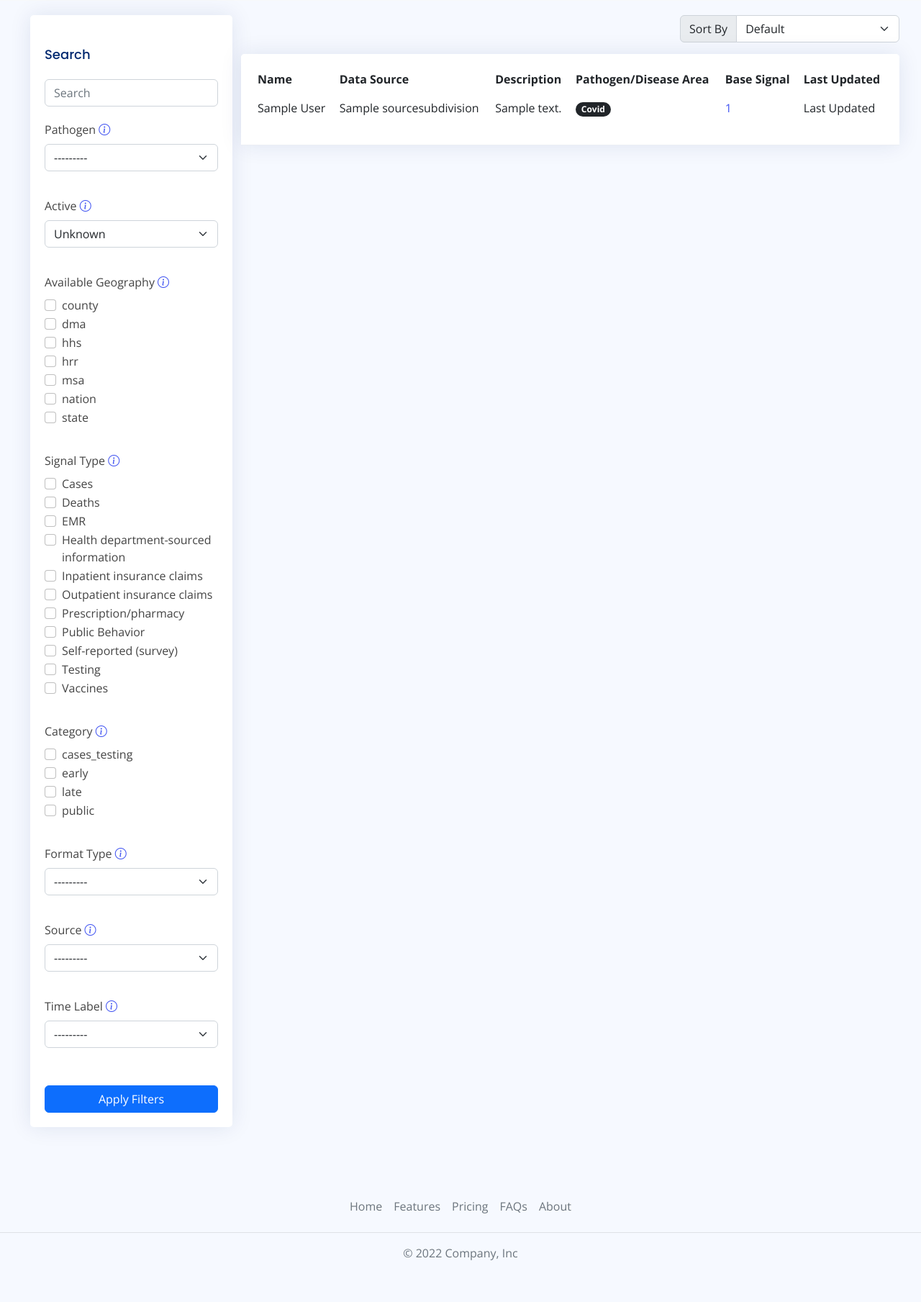
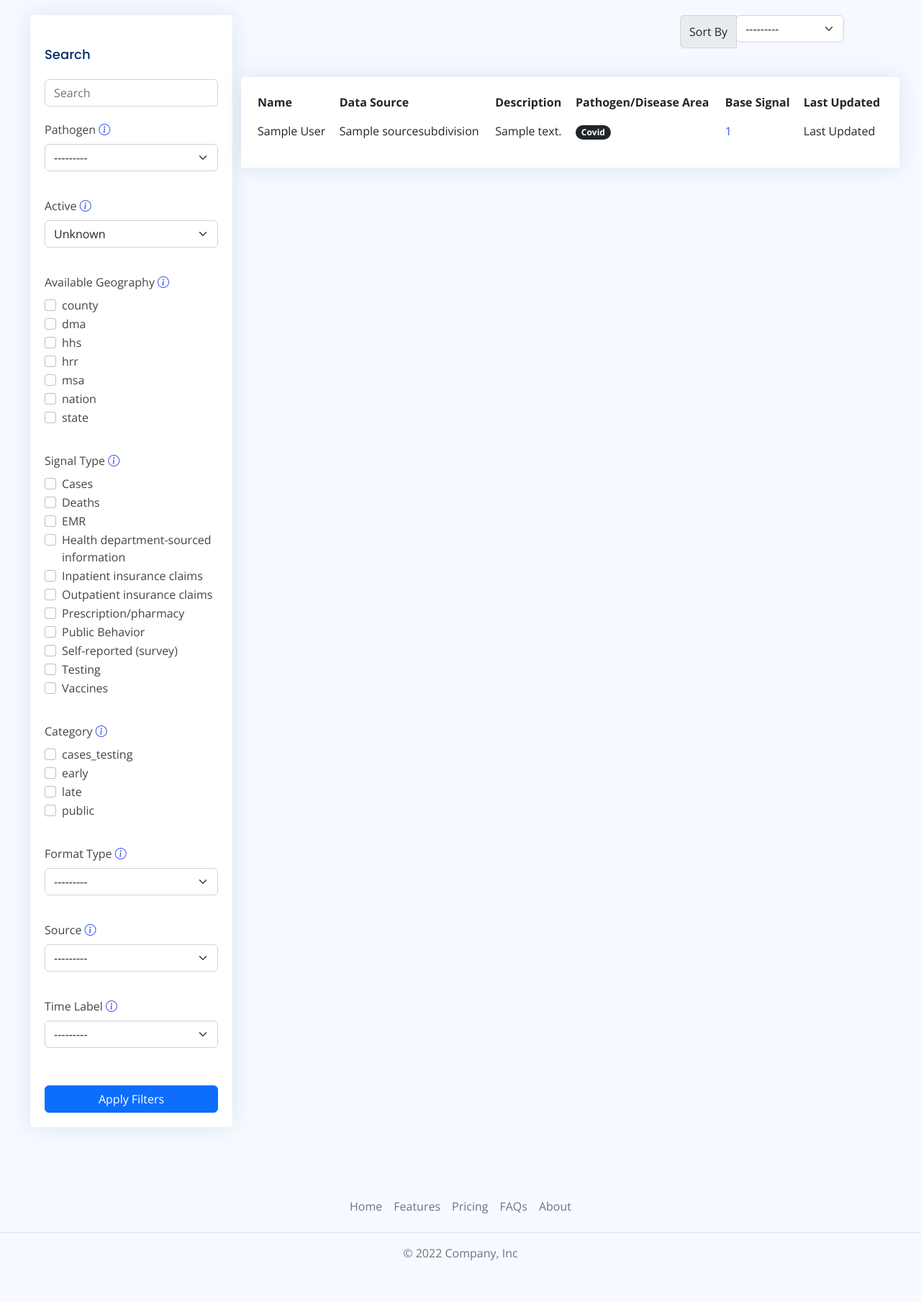
Before and after one commit to cmu-delphi/signal_documentation, a Django app: template src/templates/signals/signals.html in a window 1280 px wide. Shown: the part 315-2124 px from the top of the page at 72% size. Run offline with Django 4.2, Linux system fonts and the light colour scheme; data comes from the database, SQL or seed files in the repository; tables that the repository leaves empty hold one stand-in row (values such as "Sample post"); the template is opened without the code that fills it: values that come from a table or form of the project are taken from there, most other values are stand-ins (such as "Sample title", 1, 10 or a date in 2020); data that the repository does not hold is empty; parts of the project's set-up code (start-up, migrations or seed data) failed here and were passed over; some libraries are stand-ins or nearby versions.

Commit message:
🛠️ signals/filters.py -> Added an OrderingFilter for signal ordering 🛠️ signals/forms.py -> Added order_by field to SignalFilterForm 🛠️ signals/views.py -> Added a blank line 🛠️ templates/signals/signals.html -> Added form for filtering signals

```diff
--- a/src/signals/filters.py
+++ b/src/signals/filters.py
@@ -2,7 +2,7 @@ from typing import Any
 
 import django_filters
 from django.db.models import Q
-from django_filters.filters import CharFilter
+from django_filters.filters import CharFilter, OrderingFilter
 
 from signals.models import Signal
 
@@ -13,6 +13,13 @@ class SignalFilter(django_filters.FilterSet):
     """
 
     search = CharFilter(method='filter_search')
+    order_by = OrderingFilter(
+        fields=(
+            ('name', 'ame'),
+            ('source__name', 'source'),
+            ('last_updated', 'last_updated'),
+        )
+    )
 
     class Meta:
         model = Signal
--- a/src/signals/forms.py
+++ b/src/signals/forms.py
@@ -16,6 +16,14 @@ class SignalFilterForm(forms.ModelForm):
     """
     A form for filtering signals.
     """
+    order_by = forms.ChoiceField(choices=[
+            ('', '---------'),
+            ('name', 'Name'),
+            ('source__name', 'Source'),
+            ('last_updated', 'Last Updated'),
+        ],
+        required=False,
+    )
     search = forms.CharField(min_length=3)
     pathogen = forms.ModelChoiceField(queryset=Pathogen.objects.all(), empty_label='---------')
     active = forms.NullBooleanField(initial=None)
@@ -26,6 +34,7 @@ class SignalFilterForm(forms.ModelForm):
     class Meta:
         model = Signal
         fields: list[str] = [
+            'order_by',
             'search',
             'pathogen',
             'active',
@@ -38,6 +47,11 @@ class SignalFilterForm(forms.ModelForm):
         ]
 
         widgets = {
+            'order_by': forms.Select(attrs={
+                'class': 'form-select',
+                'id': 'order_by',
+                'aria-label': 'Order by',
+            }),
             'search': forms.TextInput(attrs={'class': 'form-control', 'placeholder': 'Enter search term'}),
             'pathogen': forms.Select(attrs={'class': 'form-select'}),
             'active': forms.NullBooleanSelect(attrs={'class': 'form-check mt-3', 'label': "Test <i class='ri-stack-line'></i>"},),
--- a/src/templates/signals/signals.html
+++ b/src/templates/signals/signals.html
@@ -4,11 +4,11 @@
 {% load crispy_forms_tags %}
 
 {% block content %}
+<form method="GET" id="filters-form">
 <div class="container-fluid">
     <div class="row">
         <div class="col-3">
             <div class="card">
-                <form method="GET">
                     <div class="form-group">
                         <br />
                         <div class="card-body">
@@ -269,7 +269,6 @@
                             </div>
                         </div>
                     </div>
-                </form>
             </div>
         </div>
         <div class="col-9">
@@ -277,18 +276,15 @@
                 <div class="col-8 text-left-center">
                 </div>
                 <div class="col-4 no-padding">
-                    <form id="orderByForm">
-                        <div class="input-group">
-                            <label class="input-group-text" for="orderSelect">Sort By</label>
-                            <select class="form-select" id="orderSelect" name="orderBy" aria-label="Order By"
-                                onchange="document.getElementById('orderByForm').submit();">
-                                <option value="default" selected>Default</option>
-                                <option value="name">Name</option>
-                                <option value="date">Date</option>
-                                <option value="price">Price</option>
-                            </select>
+                        <div class="input-group mb-3">
+                            <label class="input-group-text form-label" for="id_order_by">Sort By</label>
+                            {{ form.order_by|as_crispy_field }}
                         </div>
-                    </form>
+                    <script>
+                        document.getElementById('id_order_by').addEventListener('change', function() {
+                            document.getElementById('filters-form').submit();
+                        });
+                    </script>
                 </div>
             </div>
             <div class="row">
@@ -314,4 +310,5 @@
             </div>
         </div>
     </div>
+</form>
     {% endblock %}
```
